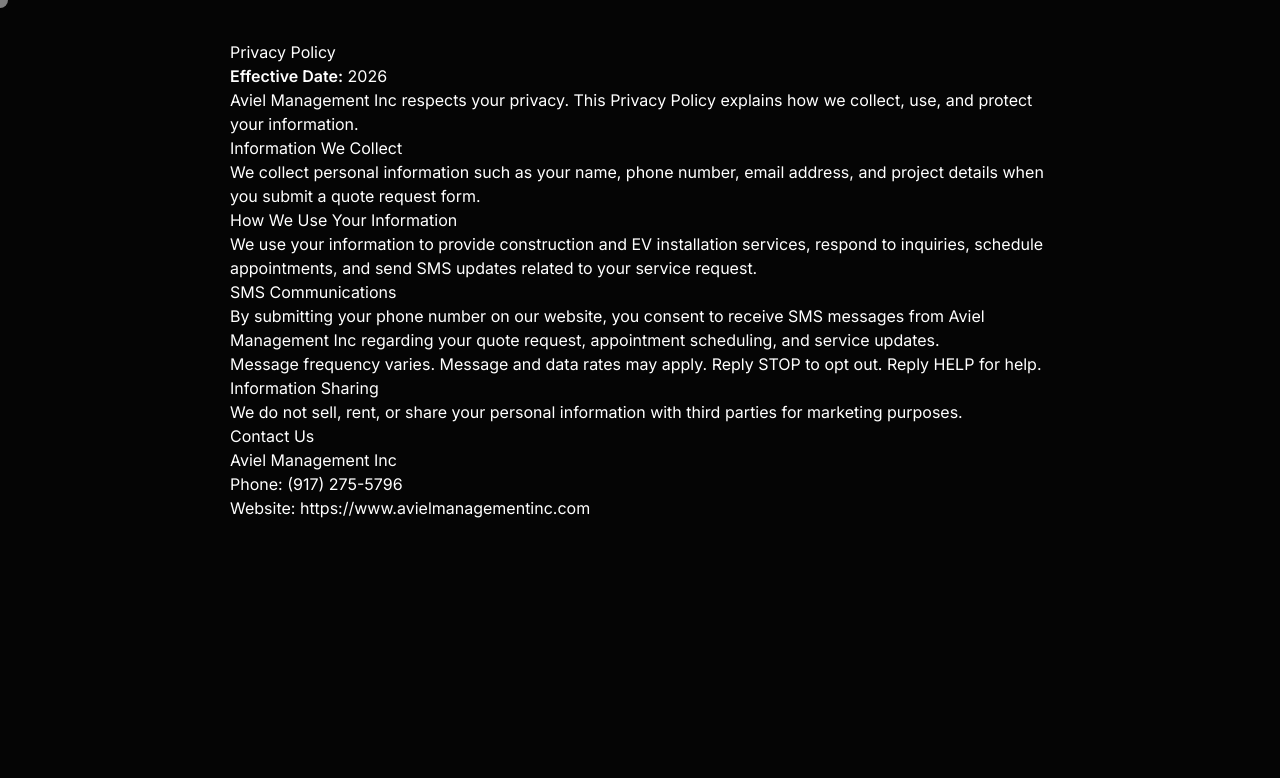
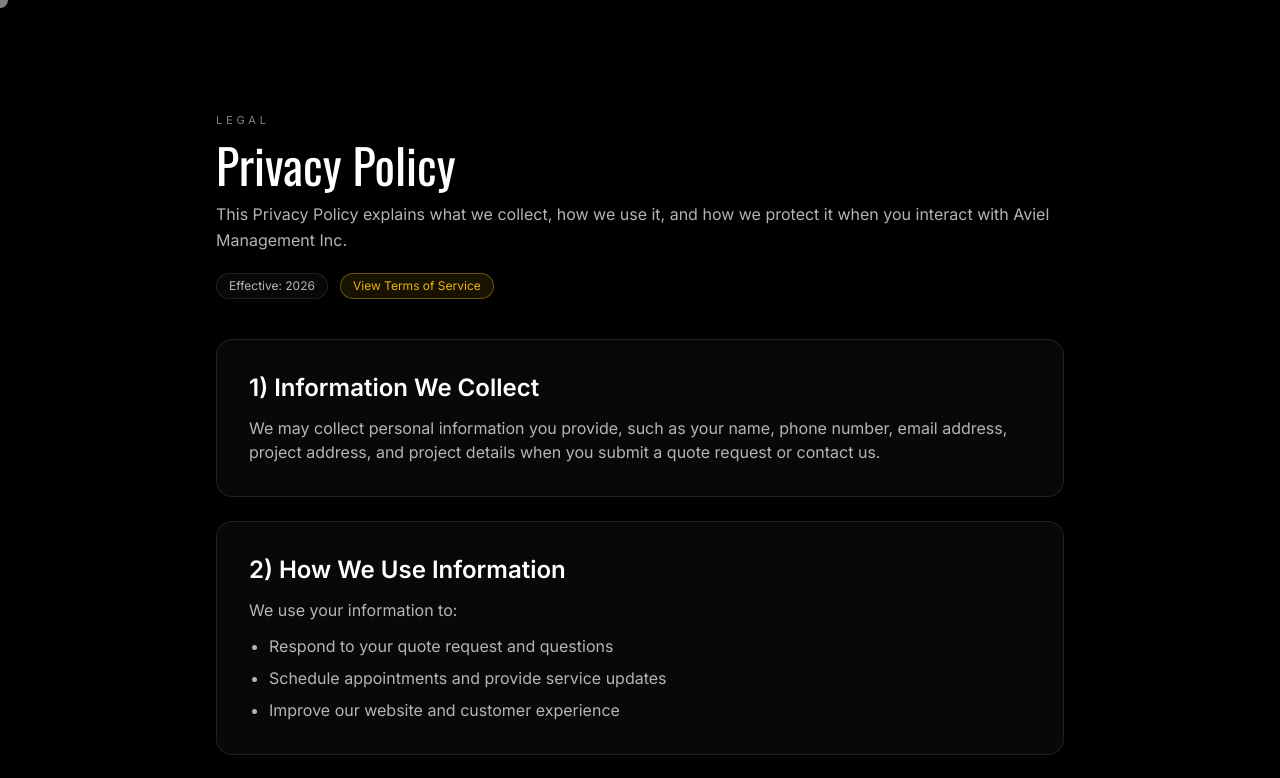
Before and after one commit to avielmanagement/Avi-sitee, a React (Vite) app: page /#/privacy in a window 1280 px wide. Shown: the top 778 px of the page. Built offline with nearby package versions, Linux system fonts and the light colour scheme.

Commit message:
Update PrivacyPolicy.tsx

```diff
--- a/src/PrivacyPolicy.tsx
+++ b/src/PrivacyPolicy.tsx
@@ -1,51 +1,107 @@
+// src/PrivacyPolicy.tsx
+import React from "react";
+import { Link } from "react-router-dom";
+
+const Item: React.FC<{ title: string; children: React.ReactNode }> = ({
+  title,
+  children,
+}) => (
+  <section className="rounded-2xl border border-white/10 bg-white/[0.03] p-6 md:p-8">
+    <h2 className="text-xl md:text-2xl font-semibold text-white">{title}</h2>
+    <div className="mt-3 text-sm md:text-base text-white/70 leading-relaxed space-y-3">
+      {children}
+    </div>
+  </section>
+);
+
 export default function PrivacyPolicy() {
   return (
-    <div style={{ padding: "40px", maxWidth: "900px", margin: "auto" }}>
-      <h1>Privacy Policy</h1>
-
-      <p><strong>Effective Date:</strong> {new Date().getFullYear()}</p>
-
-      <p>
-        Aviel Management Inc respects your privacy. This Privacy Policy explains
-        how we collect, use, and protect your information.
+    <main className="min-h-screen bg-black text-white">
+      <div className="max-w-4xl mx-auto px-6 pt-28 pb-16">
+        <header className="mb-10">
+          <div className="text-[11px] uppercase tracking-[0.35em] text-white/50">
+            Legal
+          </div>
+          <h1 className="mt-3 font-display text-4xl md:text-5xl">
+            Privacy Policy
+          </h1>
+          <p className="mt-3 text-white/70 leading-relaxed">
+            This Privacy Policy explains what we collect, how we use it, and how
+            we protect it when you interact with Aviel Management Inc.
           </p>
 
-      <h2>Information We Collect</h2>
+          <div className="mt-5 flex flex-wrap gap-3">
+            <span className="inline-flex items-center rounded-full border border-white/10 bg-white/[0.03] px-3 py-1 text-xs text-white/70">
+              Effective: 2026
+            </span>
+            <Link
+              to="/terms"
+              className="inline-flex items-center rounded-full border border-brand-gold/40 bg-brand-gold/10 px-3 py-1 text-xs text-brand-gold hover:bg-brand-gold/15 transition"
+            >
+              View Terms of Service
+            </Link>
+          </div>
+        </header>
+
+        <div className="space-y-6">
+          <Item title="1) Information We Collect">
             <p>
-        We collect personal information such as your name, phone number, email
-        address, and project details when you submit a quote request form.
+              We may collect personal information you provide, such as your name,
+              phone number, email address, project address, and project details
+              when you submit a quote request or contact us.
             </p>
+          </Item>
 
-      <h2>How We Use Your Information</h2>
+          <Item title="2) How We Use Information">
+            <p>We use your information to:</p>
+            <ul className="list-disc pl-5 space-y-2">
+              <li>Respond to your quote request and questions</li>
+              <li>Schedule appointments and provide service updates</li>
+              <li>Improve our website and customer experience</li>
+            </ul>
+          </Item>
+
+          <Item title="3) SMS Communications">
             <p>
-        We use your information to provide construction and EV installation
-        services, respond to inquiries, schedule appointments, and send SMS
-        updates related to your service request.
-      </p>
-
-      <h2>SMS Communications</h2>
-      <p>
-        By submitting your phone number on our website, you consent to receive
-        SMS messages from Aviel Management Inc regarding your quote request,
-        appointment scheduling, and service updates.
+              If you opt in, we may send text messages about your quote request,
+              scheduling, and service updates.
             </p>
             <p>
-        Message frequency varies. Message and data rates may apply. Reply STOP
-        to opt out. Reply HELP for help.
+              Message frequency varies. Msg & data rates may apply. Reply{" "}
+              <strong className="text-white">STOP</strong> to opt out. Reply{" "}
+              <strong className="text-white">HELP</strong> for help.
             </p>
+          </Item>
 
-      <h2>Information Sharing</h2>
+          <Item title="4) Sharing & Disclosure">
             <p>
-        We do not sell, rent, or share your personal information with third
-        parties for marketing purposes.
+              We do not sell or rent your personal information. We may share
+              limited information with service providers who help operate our
+              systems (e.g., messaging, hosting), only as necessary to perform
+              services on our behalf.
             </p>
+          </Item>
 
-      <h2>Contact Us</h2>
+          <Item title="5) Security">
             <p>
-        Aviel Management Inc<br />
-        Phone: (917) 275-5796<br />
-        Website: https://www.avielmanagementinc.com
+              We take reasonable measures to protect your information. However,
+              no system can be guaranteed 100% secure.
             </p>
+          </Item>
+
+          <Item title="6) Contact">
+            <p className="space-y-1">
+              <div className="text-white">Aviel Management Inc.</div>
+              <div>Phone: (917) 275-5796</div>
+              <div>Email: info@avielmanagement.com</div>
+            </p>
+          </Item>
         </div>
+
+        <div className="mt-10 text-xs text-white/40">
+          This template is general website language and not legal advice.
+        </div>
+      </div>
+    </main>
   );
 }
```
Lines whose indentation alone changed are shown as unchanged.
